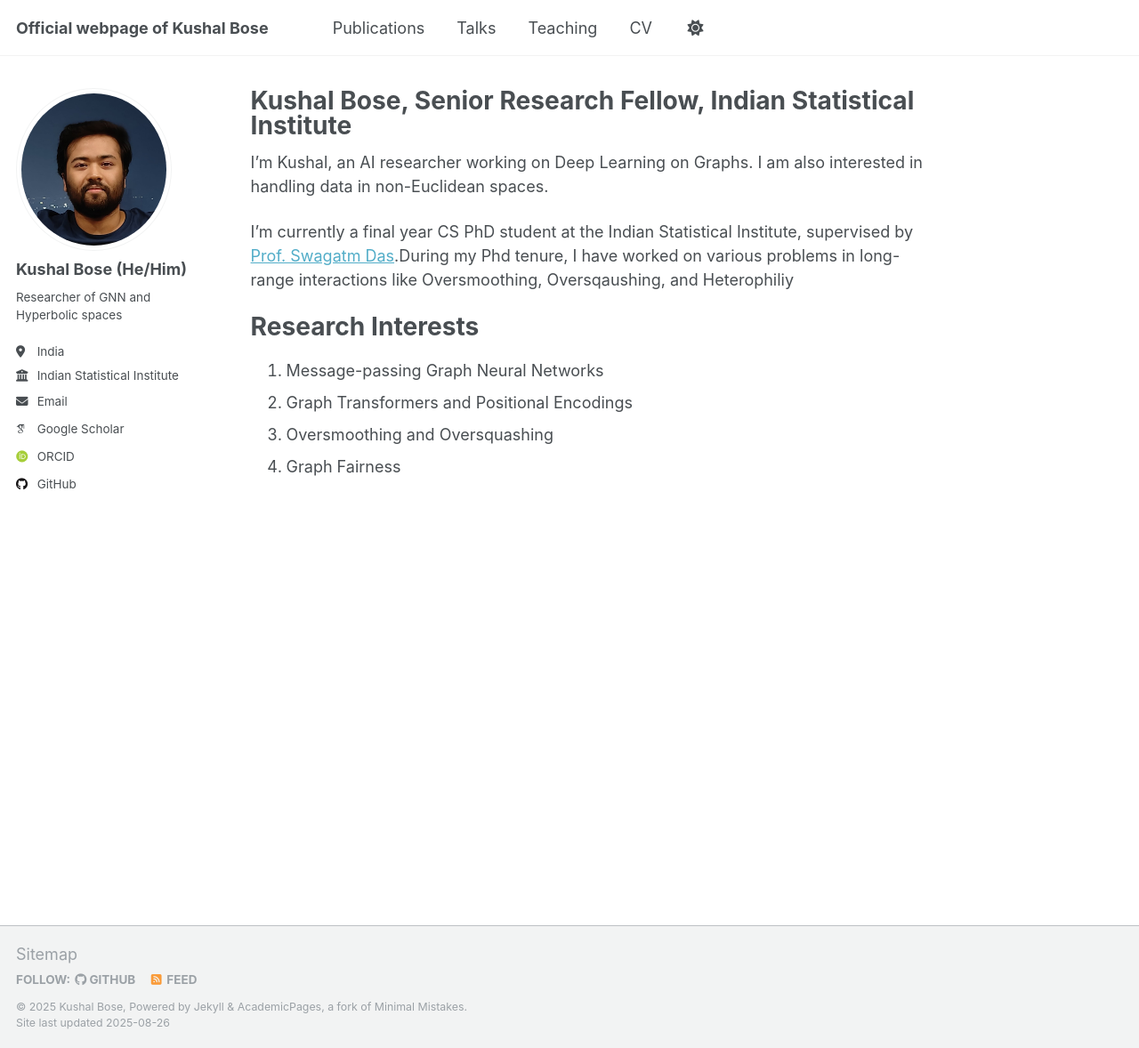
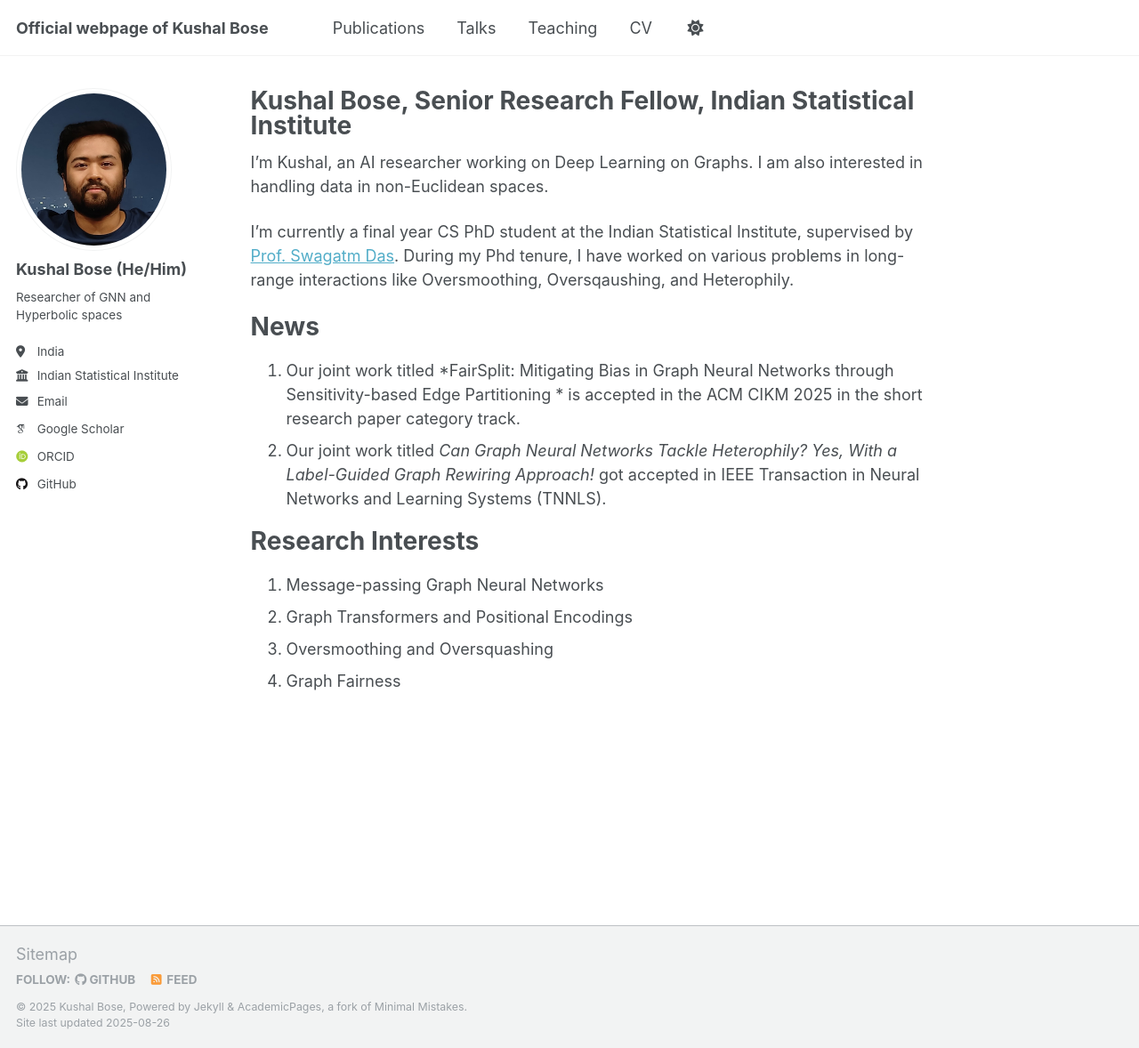
Before and after one commit to kushalbose92/kushalbose92.github.io, a Jekyll site: the page built from _pages/about.md, in a window 1280 px wide and 1178 px high. Shown: the whole window at 89% size. Built offline with Jekyll 4.4.1, drawn with Linux system fonts in a browser that asks for light colours; some web fonts are replaced; a script that is not in the unit is left out.

Commit message:
Update about.md

```diff
--- a/_pages/about.md
+++ b/_pages/about.md
@@ -9,8 +9,12 @@ redirect_from:
 
 I’m Kushal, an AI researcher working on Deep Learning on Graphs. I am also interested in handling data in non-Euclidean spaces.
 
-I’m currently a final year CS PhD student at the Indian Statistical Institute, supervised by [Prof. Swagatm Das](https://www2.isical.ac.in/~swagatam.das/).During my Phd tenure, I have worked on various problems in long-range interactions like Oversmoothing, Oversqaushing, and Heterophiliy
+I’m currently a final year CS PhD student at the Indian Statistical Institute, supervised by [Prof. Swagatm Das](https://www2.isical.ac.in/~swagatam.das/). During my Phd tenure, I have worked on various problems in long-range interactions like Oversmoothing, Oversqaushing, and Heterophily.
 
+News
+=====
+1. Our joint work titled *FairSplit: Mitigating Bias in Graph Neural Networks through Sensitivity-based Edge Partitioning * is accepted in the ACM CIKM 2025 in the short research paper category track.
+2. Our joint work titled *Can Graph Neural Networks Tackle Heterophily? Yes, With a Label-Guided Graph Rewiring Approach!* got accepted in IEEE Transaction in Neural Networks and Learning Systems  (TNNLS).
 
 Research Interests
 ======
```
